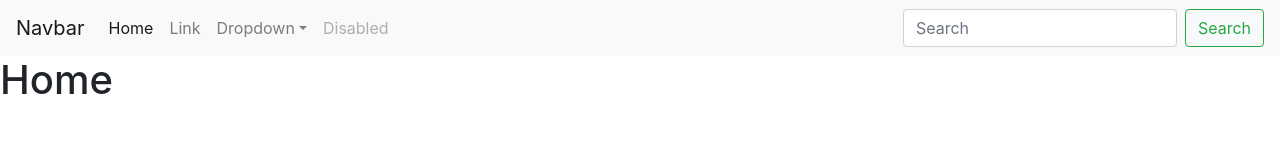
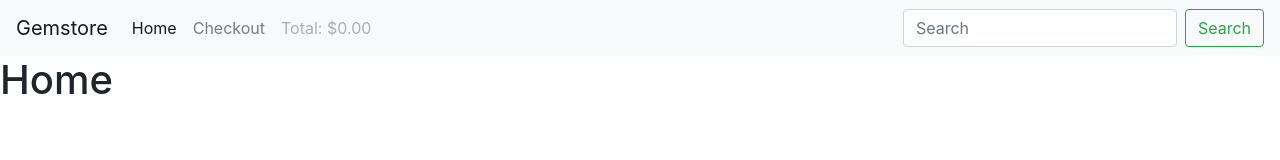
Before and after one commit to FionaSterling/gemstore, a React (Create React App) app in the folder Desktop/Coding Temple Python Bootcamp/Week 7/gemstore/: page / in a window 1280 px wide. Shown: the top 160 px of the page. Built offline with nearby package versions, Linux system fonts and the light colour scheme.

Commit message:
NavLinks properly working, TODO: render proper components in views

```diff
--- a/Desktop/Coding Temple Python Bootcamp/Week 7/gemstore/src/components/navbar/navbar.js
+++ b/Desktop/Coding Temple Python Bootcamp/Week 7/gemstore/src/components/navbar/navbar.js
@@ -1,12 +1,13 @@
 import React, { Component } from 'react';
 import './navbar.css';
+import { NavLink } from 'react-router-dom';
 
 class Navbar extends Component {
   render() {
     return (
       <div className="Navbar">
         <nav className="navbar navbar-expand-lg navbar-light bg-light">
-        <a className="navbar-brand" href="#">Navbar</a>
+          <NavLink className="navbar-brand" to='/'>Gemstore</NavLink>
           <button className="navbar-toggler" type="button" data-toggle="collapse" data-target="#navbarSupportedContent" aria-controls="navbarSupportedContent" aria-expanded="false" aria-label="Toggle navigation">
             <span className="navbar-toggler-icon"></span>
           </button>
@@ -14,24 +15,13 @@ class Navbar extends Component {
           <div className="collapse navbar-collapse" id="navbarSupportedContent">
             <ul className="navbar-nav mr-auto">
               <li className="nav-item active">
-              <a className="nav-link" href="#">Home <span className="sr-only">(current)</span></a>
+                <NavLink className="nav-link" to='/'>Home <span className="sr-only">(current)</span></NavLink>
               </li>
               <li className="nav-item">
-              <a className="nav-link" href="#">Link</a>
-            </li>
-            <li className="nav-item dropdown">
-              <a className="nav-link dropdown-toggle" href="#" id="navbarDropdown" role="button" data-toggle="dropdown" aria-haspopup="true" aria-expanded="false">
-                Dropdown
-              </a>
-              <div className="dropdown-menu" aria-labelledby="navbarDropdown">
-                <a className="dropdown-item" href="#">Action</a>
-                <a className="dropdown-item" href="#">Another action</a>
-                <div className="dropdown-divider"></div>
-                <a className="dropdown-item" href="#">Something else here</a>
-              </div>
+                <NavLink className="nav-link" to='/checkout'>Checkout</NavLink>
               </li>
               <li className="nav-item">
-              <a className="nav-link disabled" href="#">Disabled</a>
+                <NavLink className="nav-link disabled" to='/checkout'>Total: $0.00</NavLink>
               </li>
             </ul>
             <form className="form-inline my-2 my-lg-0">
```
Lines whose indentation alone changed are shown as unchanged.
